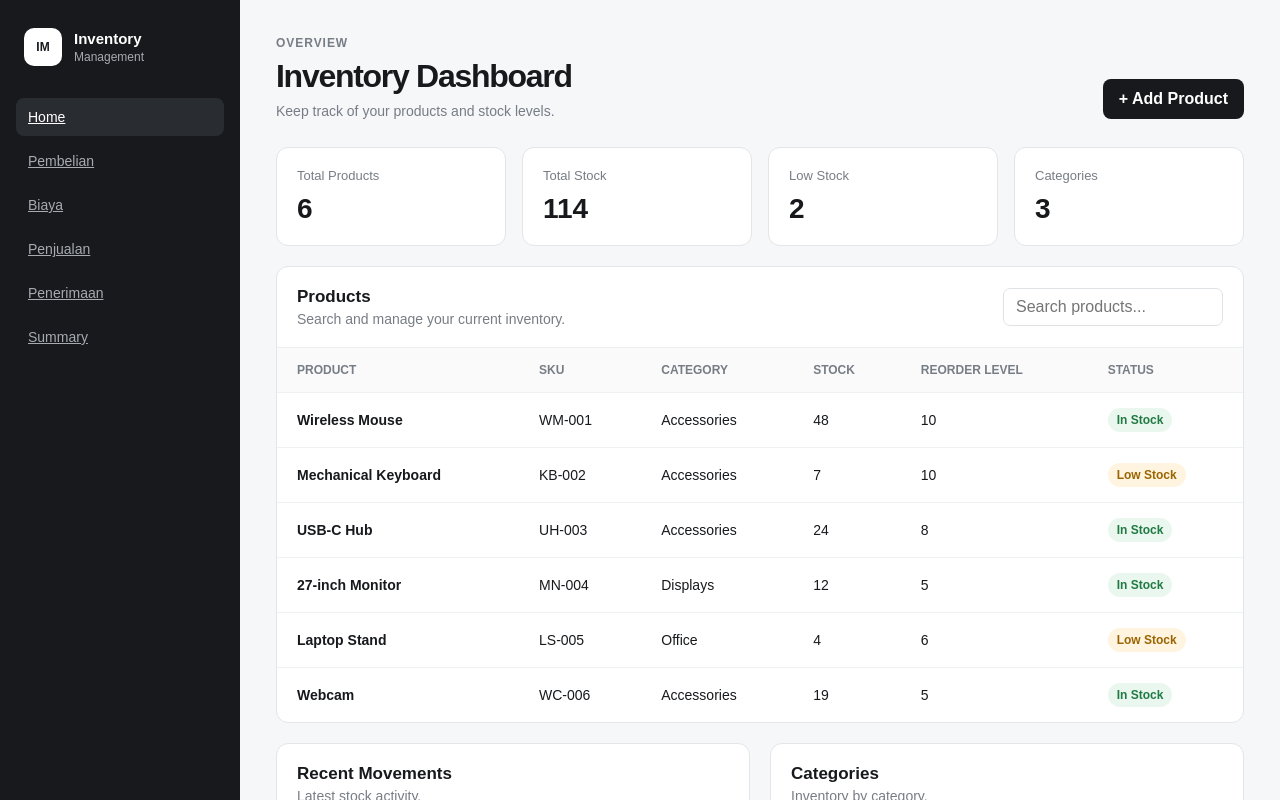
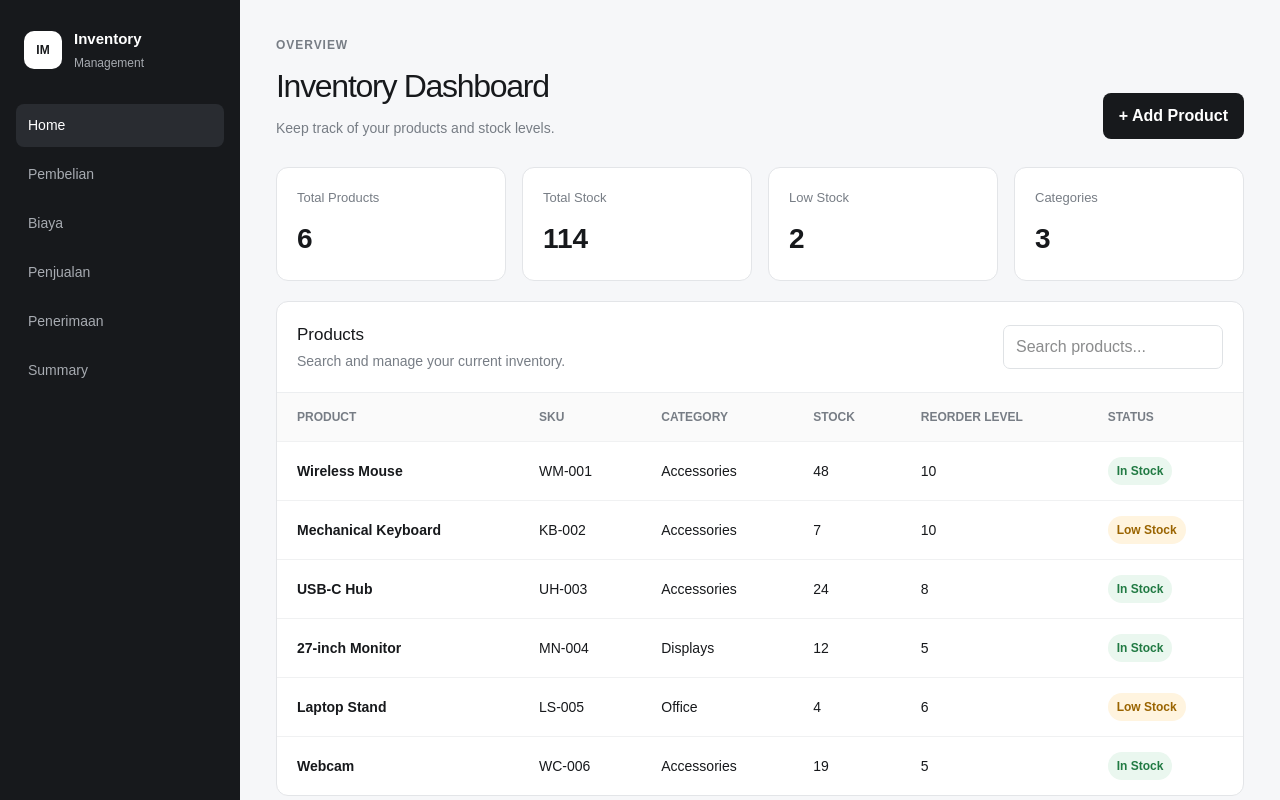
Before and after one commit to nlimvanio/neraca-keuangan, a Next.js app: page / in a window 1280 px wide. Shown: the top 800 px of the page. Built offline with nearby package versions, Linux system fonts and the light colour scheme.

Commit message:
feat: install TailwindCSS

```diff
--- a/app/globals.css
+++ b/app/globals.css
@@ -1,3 +1,5 @@
+@import "tailwindcss";
+
 * {
     box-sizing: border-box
 }
--- a/package.json
+++ b/package.json
@@ -12,6 +12,7 @@
   },
   "dependencies": {
     "@libsql/client": "^0.17.4",
+    "@tailwindcss/postcss": "^4.3.3",
     "argon2": "^0.45.1",
     "dote": "^1.1.0",
     "dotenv": "^17.4.2",
@@ -20,8 +21,10 @@
     "jose": "^6.2.4",
     "mysql2": "^3.23.2",
     "next": "15.5.0",
+    "postcss": "^8.5.25",
     "react": "19.1.0",
     "react-dom": "19.1.0",
+    "tailwindcss": "^4.3.3",
     "zod": "^4.4.3"
   },
   "devDependencies": {
--- /dev/null
+++ b/postcss.config.mjs
@@ -0,0 +1,7 @@
+const config = {
+    plugins: {
+        "@tailwindcss/postcss": {},
+    },
+};
+
+export default config;
```
Also changed, not shown: 1 other file (tests, documents, lock files or other folders).
